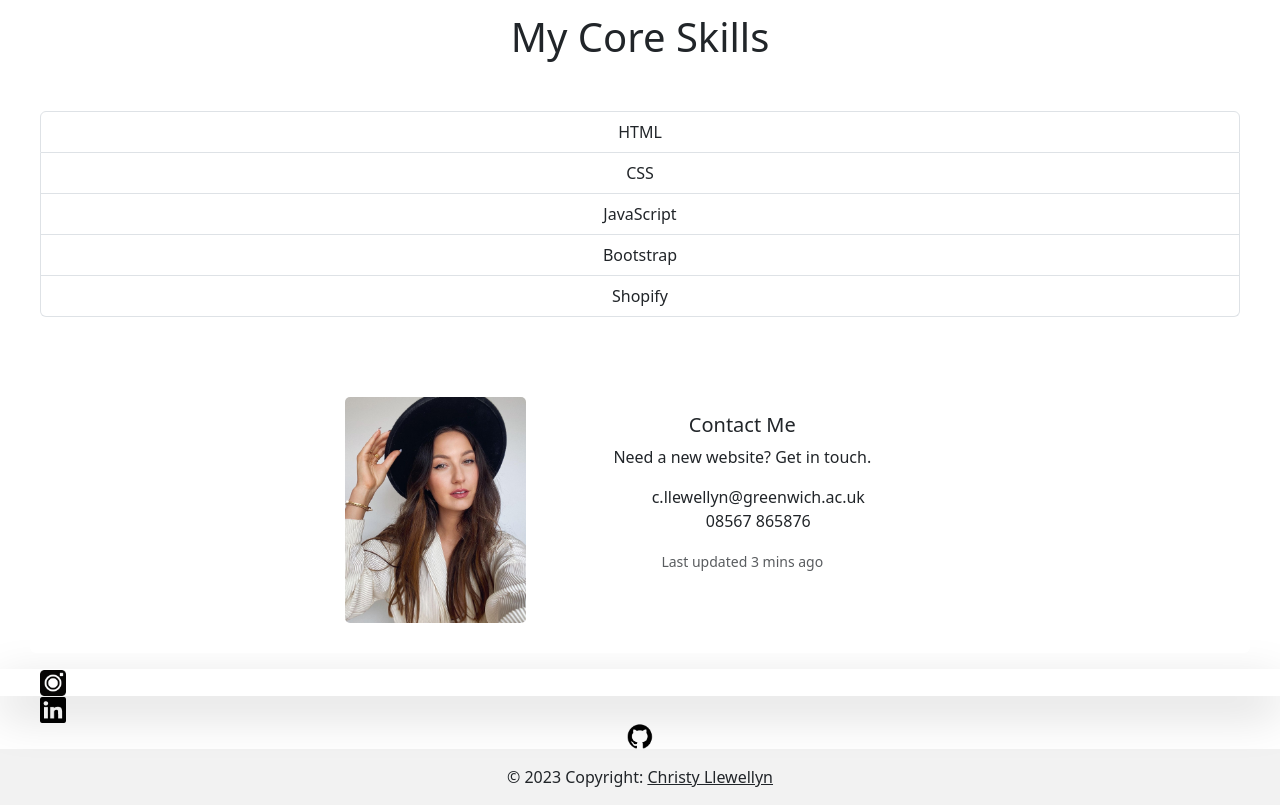
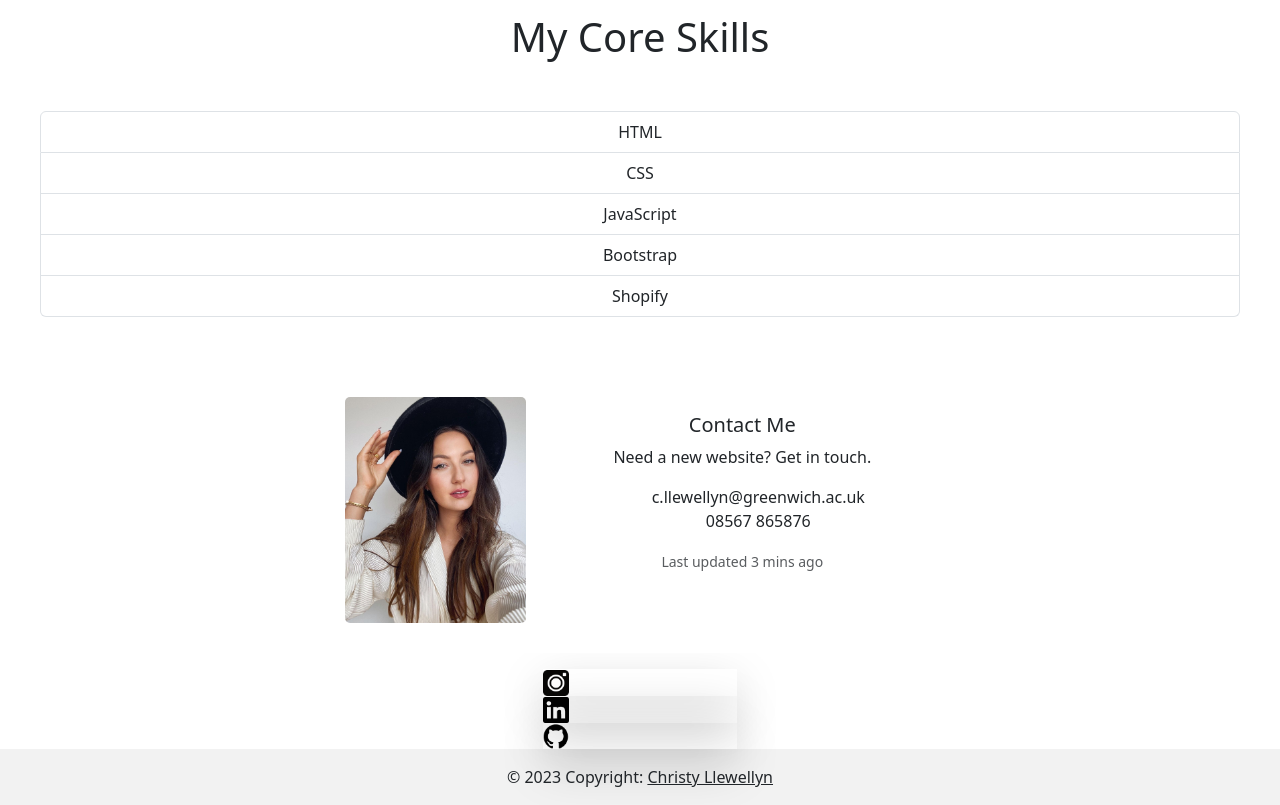
Before and after one commit to christyl1992/ChristyBootstrap-Portfolio., a plain HTML site: page index.html in a window 1280 px wide. Shown: the part 1313-2118 px from the top of the page. Drawn offline with nearby package versions, Linux system fonts and the light colour scheme.

```diff
--- a/css/styles.css
+++ b/css/styles.css
@@ -57,6 +57,7 @@
 
 
 /*social icons*/
+
 .instagram:hover {
     opacity: 50%;
 }
--- a/index.html
+++ b/index.html
@@ -143,11 +143,11 @@
 
 
  <!-- Social Media Icons -->
-
-<div class ="row social">
+<div class ="socialicons">
+<div class="row">
 <div class="container text-center">
 <div class="row justify-content-md-center">
-<div class="col col-lg-12">
+<div class="col col-lg-2">
 
 <div class="instagram shadow-lg">
         <div class="col col-lg-1">
@@ -157,7 +157,7 @@
     </div>
 </div>
 
-<div class="linkedin shadow-lg"></div>
+<div class="linkedin shadow-lg">
     <div class="col col-lg-1">
         <a href="https://www.linkedin.com/in/christy-llewellyn-93214999/">
             <img src="Images/linkedin.png" alt="linkedinlogo" style="width:26px;height:26px;">
@@ -165,14 +165,13 @@
     </div>
 </div>
 
-<div class="github shadow-lg"></div>
+<div class="github shadow-lg">
     <div class="col col-lg-1">
         <a href="https://github.com/christyl1992">
             <img src="Images/github.png" alt="githublogo" style="width:26px;height:26px;">
         </a>
     </div>
 </div>
-
 
 </div>
 </div>
```
Also changed, not shown: Images/Screenshot 2023-12-19 at 23.06.49.png (added).
